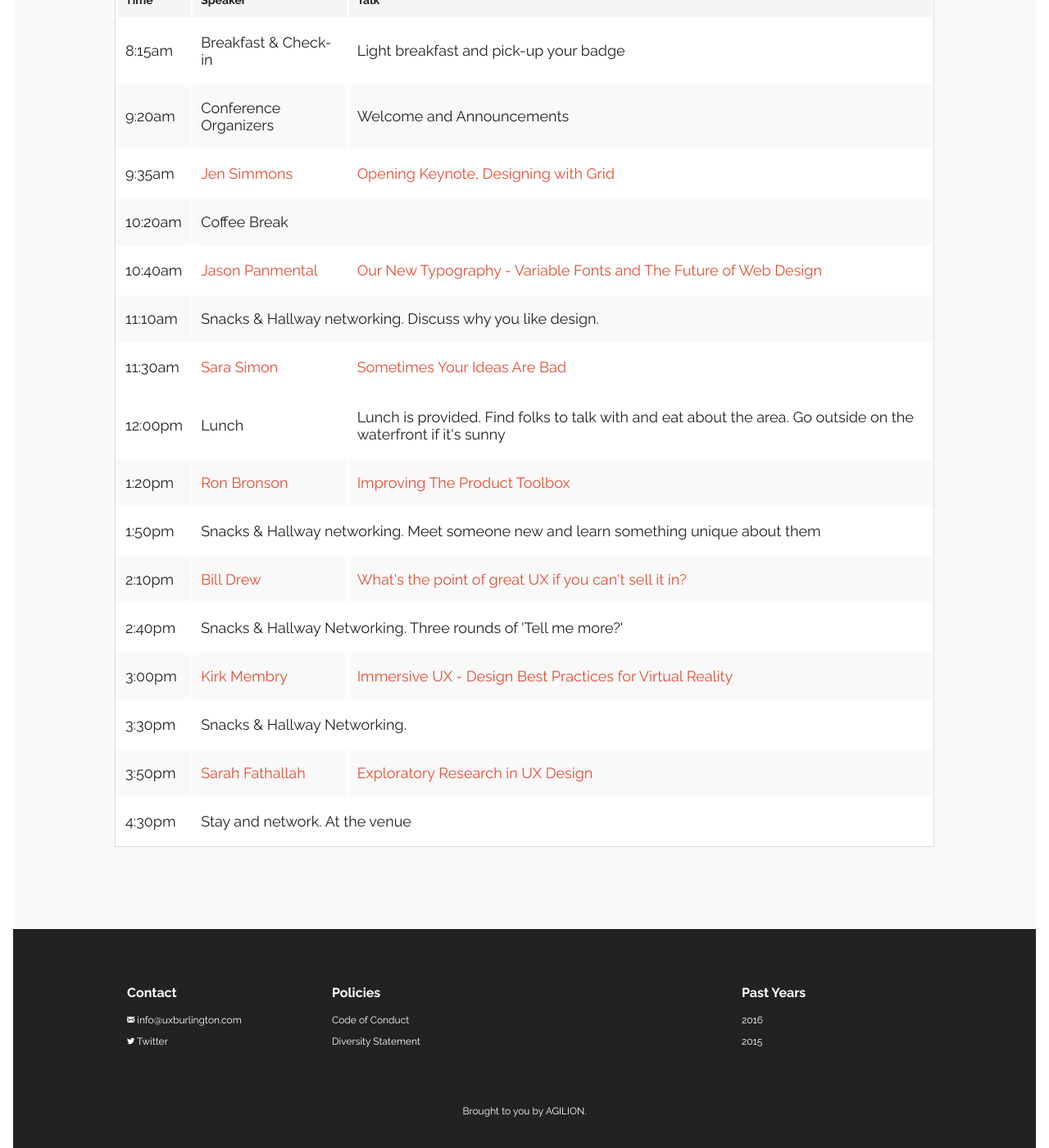
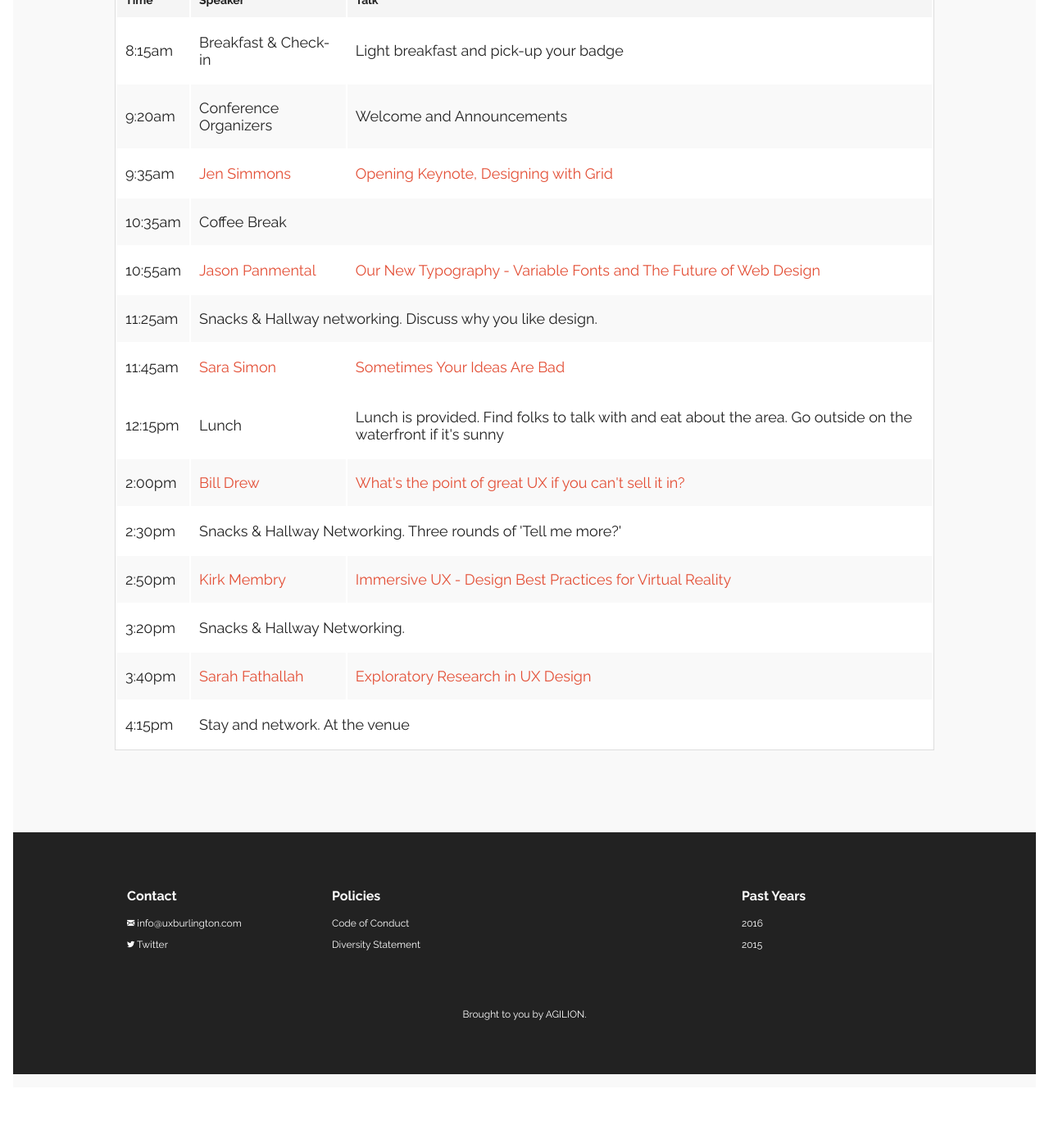
Before and after one commit to AgilionApps/ux-burlington-2017, a Jekyll site: the page built from schedule/index.html, in a window 1280 px wide and 1400 px high, scrolled down 504 px. Shown: the whole window at 82% size. Built offline with Jekyll 4.4.1, drawn with Linux system fonts in a browser that asks for light colours; some web fonts are replaced; comment, search, counter and statistics services are not loaded; after the commit the page ends 1830 px from its top, so only the background shows below that.

Commit message:
Create index.html
update without Ron

```diff
--- a/schedule/index.html
+++ b/schedule/index.html
@@ -49,63 +49,54 @@ meta_keywords:
          <td><a href="/speaker/jen.html">Opening Keynote, Designing with Grid</a></td>
        </tr>
        <tr>
-         <td>10:20am</td>
+         <td>10:35am</td>
          <td colspan=2>Coffee Break</td>
        </tr>
        <tr>
-         <td>10:40am</td>
+         <td>10:55am</td>
          <td><a href="https://twitter.com/jpamental">Jason Panmental</a></td>
          <td><a href="/speaker/jason.html">Our New Typography - Variable Fonts and The Future of Web Design</a></td>
        </tr>
        <tr>
-         <td>11:10am</td>
+         <td>11:25am</td>
          <td colspan=2>Snacks &amp; Hallway networking.  Discuss why you like design.</td>
        </tr>
        <tr>
-         <td>11:30am</td>
+         <td>11:45am</td>
          <td><a href="https://twitter.com/sarambsimon">Sara Simon</a></td>
          <td><a href="/speaker/sara.html">Sometimes Your Ideas Are Bad</a></td>
        </tr>
        <tr>
        <tr>
-         <td>12:00pm</td>
+         <td>12:15pm</td>
          <td>Lunch</td>
          <td>Lunch is provided. Find folks to talk with and eat about the area. Go outside on the waterfront if it's sunny </td>
        </tr>
        <tr>
-         <td>1:20pm</td>
-         <td><a href="https://twitter.com/ronbronson">Ron Bronson</a></td>
-         <td><a href="/speaker/ron.html">Improving The Product Toolbox</a></td>
-       </tr>
-       <tr>
-         <td>1:50pm</td>
-         <td colspan=2>Snacks &amp; Hallway networking.  Meet someone new and learn something unique about them</td>
-       </tr>
-       <tr>
-         <td>2:10pm</td>
+         <td>2:00pm</td>
          <td><a href="https://twitter.com/WeAreHMC">Bill Drew</a></td>
          <td><a href="/speaker/bill.html">What's the point of great UX if you can't sell it in?</a></td>
        </tr>
        <tr>
-         <td>2:40pm</td>
+         <td>2:30pm</td>
          <td colspan=2>Snacks &amp; Hallway Networking.  Three rounds of 'Tell me more?'</td>
        </tr>
        <tr>
-         <td>3:00pm</td>
+         <td>2:50pm</td>
          <td><a href="https://twitter.com/madpow">Kirk Membry</a></td>
          <td><a href="/speaker/kirk.html">Immersive UX - Design Best Practices for Virtual Reality</a></td>
        </tr>
        <tr>
-         <td>3:30pm</td>
+         <td>3:20pm</td>
          <td colspan=2>Snacks &amp; Hallway Networking.</td>
        </tr>
        <tr>
-         <td>3:50pm</td>
+         <td>3:40pm</td>
          <td><a href="https://twitter.com/sfath">Sarah Fathallah</a></td>
          <td><a href="/speaker/sarah.html">Exploratory Research in UX Design</a></td>
        </tr>
        <tr>
-         <td>4:30pm</td>
+         <td>4:15pm</td>
          <td colspan=2>Stay and network. At the venue</td>
        </tr>
      </tbody>
```
